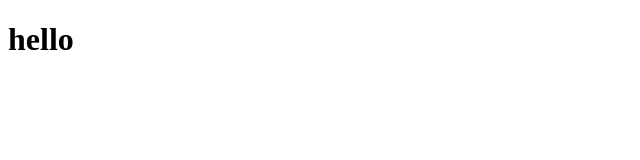
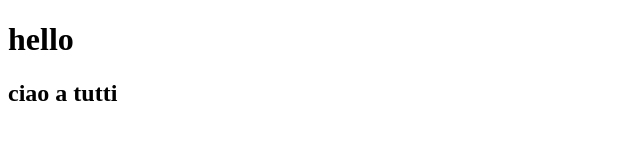
Before and after one commit to AlessandroDico/branch_1, a plain HTML site: page index.html in a window 1280 px wide. Shown: the whole page, without its empty margins (0-640 px from the left). Drawn offline with Linux system fonts and the light colour scheme.

Commit message:
aggiunto sottotilo

```diff
--- a/index.html
+++ b/index.html
@@ -6,5 +6,6 @@
     </head>
     <body>
         <h1>hello</h1>
+        <h2>ciao a tutti</h2>
     </body>
 </html>
```
